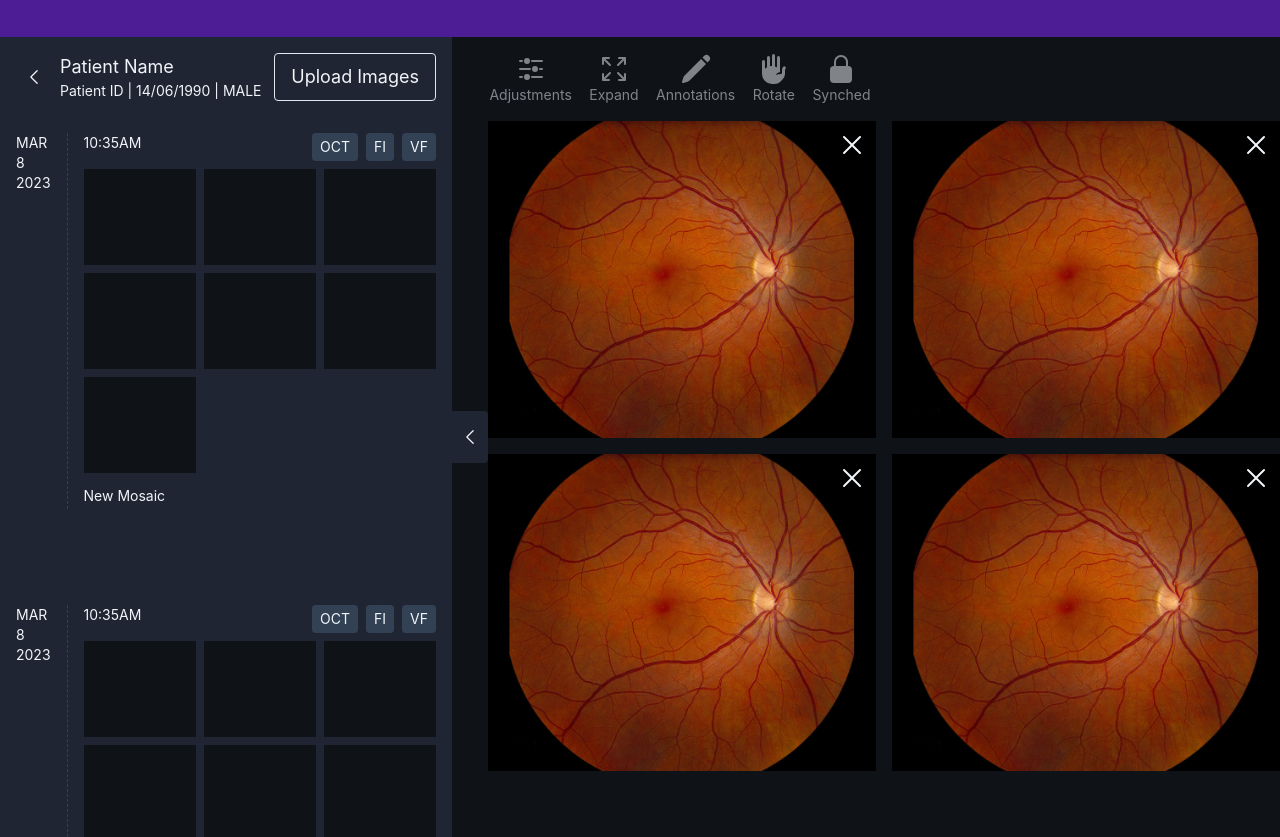
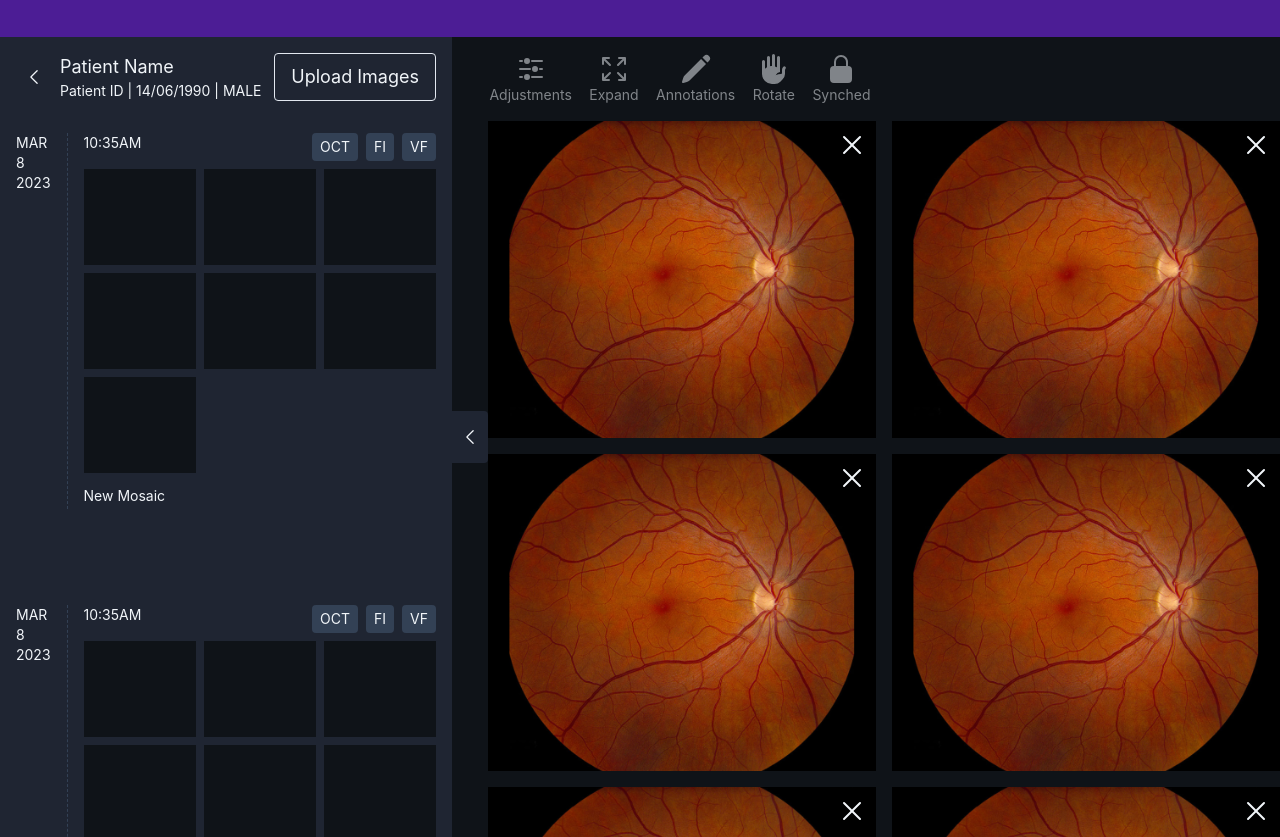
Before and after one commit to simon-lang/css-layouts, a React (Vite) app: page / in a window 1280 px wide. Shown: the part 5563-6400 px from the top of the page. Built offline with nearby package versions, Linux system fonts and the light colour scheme.

Commit message:
Add store for demo state

```diff
--- a/package.json
+++ b/package.json
@@ -27,6 +27,7 @@
     "postcss": "^8.4.19",
     "tailwindcss": "^3.2.4",
     "typescript": "^4.6.4",
-    "vite": "^3.2.3"
+    "vite": "^3.2.3",
+    "zustand": "^4.3.6"
   }
 }
--- a/src/Demo.tsx
+++ b/src/Demo.tsx
@@ -1,5 +1,7 @@
 import { ChevronLeftIcon, ChevronRightIcon, XMarkIcon } from '@heroicons/react/24/solid'
+import { range } from 'lodash'
 import { Actions } from './Actions'
+import { useDemoStore } from './store'
 
 export const Thumbnail = () => <div className="bg-darkblue h-24 cursor-pointer hover:bg-opacity-50"></div>
 
@@ -13,24 +15,29 @@ export function Demo() {
   )
 }
 
-const Workspace = () => (
+const Workspace = () => {
+  const { count } = useDemoStore()
+  return (
     <div className="h-screen grow overflow-hidden xopacity-0">
       <Actions></Actions>
       <div className="grid grid-cols-2 gap-4">
+        {range(count).map(() => (
           <WorkspaceItem />
-      <WorkspaceItem />
-      <WorkspaceItem />
-      <WorkspaceItem />
+        ))}
       </div>
     </div>
   )
+}
 
-export const WorkspaceItem = () => (
+export const WorkspaceItem = () => {
+  const { decrement } = useDemoStore()
+  return (
     <div className="bg-black h-full w-full relative">
-    <XMarkIcon className="w-8 cursor-pointer absolute top-2 right-2" />
+      <XMarkIcon className="w-8 cursor-pointer absolute top-2 right-2" onClick={decrement} />
       <img src="eye.jpg" />
     </div>
   )
+}
 
 const Sidebar = () => (
   <div className="h-screen p-4 bg-brand w-[452px] min-w-[452px] overflow-y-hidden">
@@ -62,7 +69,9 @@ const SidebarHeader = () => (
   </div>
 )
 
-const Encounter = () => (
+const Encounter = () => {
+  const { increment } = useDemoStore()
+  return (
     <div className="flex mb-24">
       <div className="pr-4 mr-4 border-r border-r-slate-700 border-dashed text-sm">
         <div>MAR</div>
@@ -76,7 +85,7 @@ const Encounter = () => (
           <Badge>FI</Badge>
           <Badge>VF</Badge>
         </div>
-      <div className="grid grid-cols-3 gap-2 mb-2">
+        <div className="grid grid-cols-3 gap-2 mb-2" onClick={increment}>
           <Thumbnail />
           <Thumbnail />
           <Thumbnail />
@@ -89,6 +98,7 @@ const Encounter = () => (
       </div>
     </div>
   )
+}
 
 const Button = (props: React.HTMLAttributes<HTMLDivElement>) => (
   <button className="py-2 px-4 border border-slate-200 rounded hover:opacity-80">{props.children}</button>
--- /dev/null
+++ b/src/store.ts
@@ -0,0 +1,13 @@
+import { create } from 'zustand'
+
+export interface DemoState {
+  count: number
+  increment: () => void
+  decrement: () => void
+}
+
+export const useDemoStore = create<DemoState>((set) => ({
+  count: 7,
+  increment: () => set((state) => ({ count: state.count + 1 })),
+  decrement: () => set((state) => ({ count: state.count - 1 })),
+}))
```
Also changed, not shown: 1 other file (tests, documents, lock files or other folders). Lines whose indentation alone changed are shown as unchanged.
